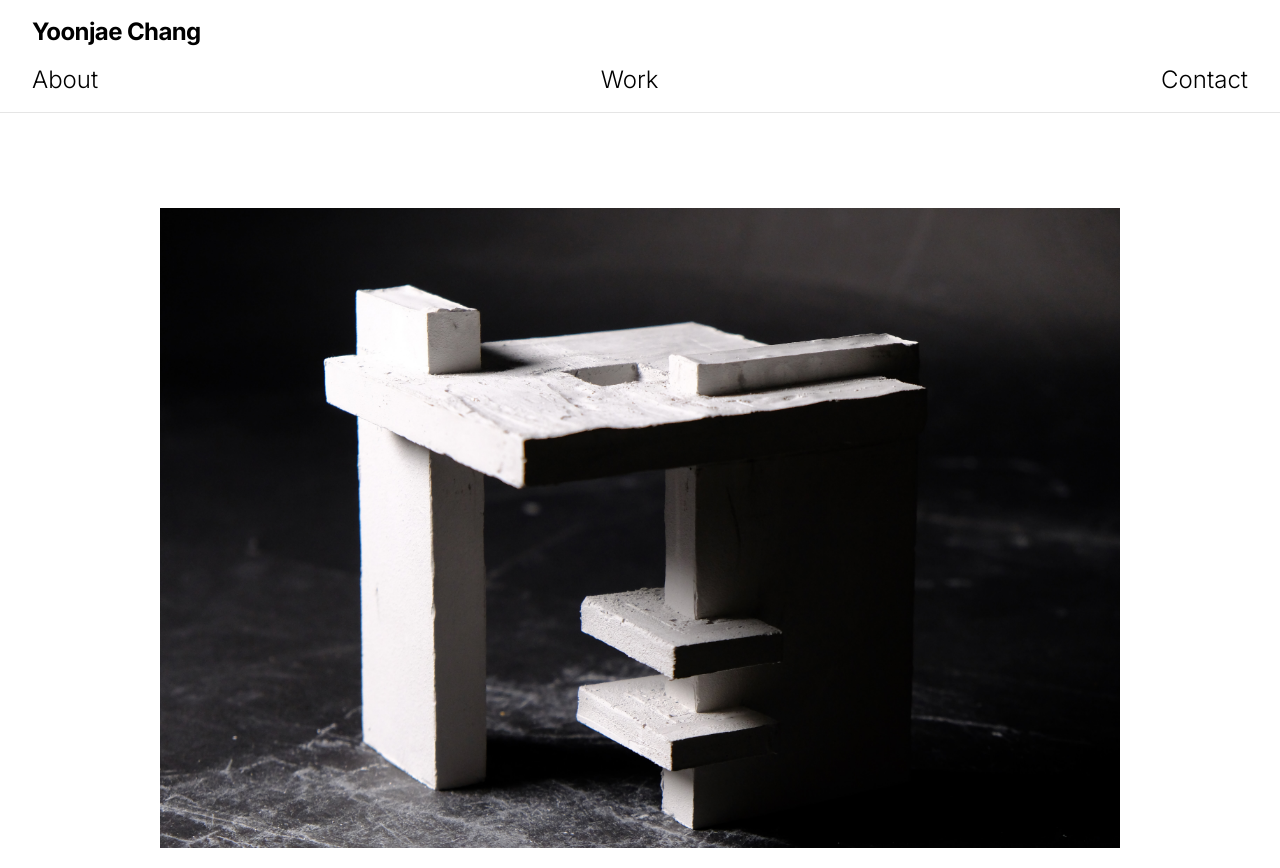
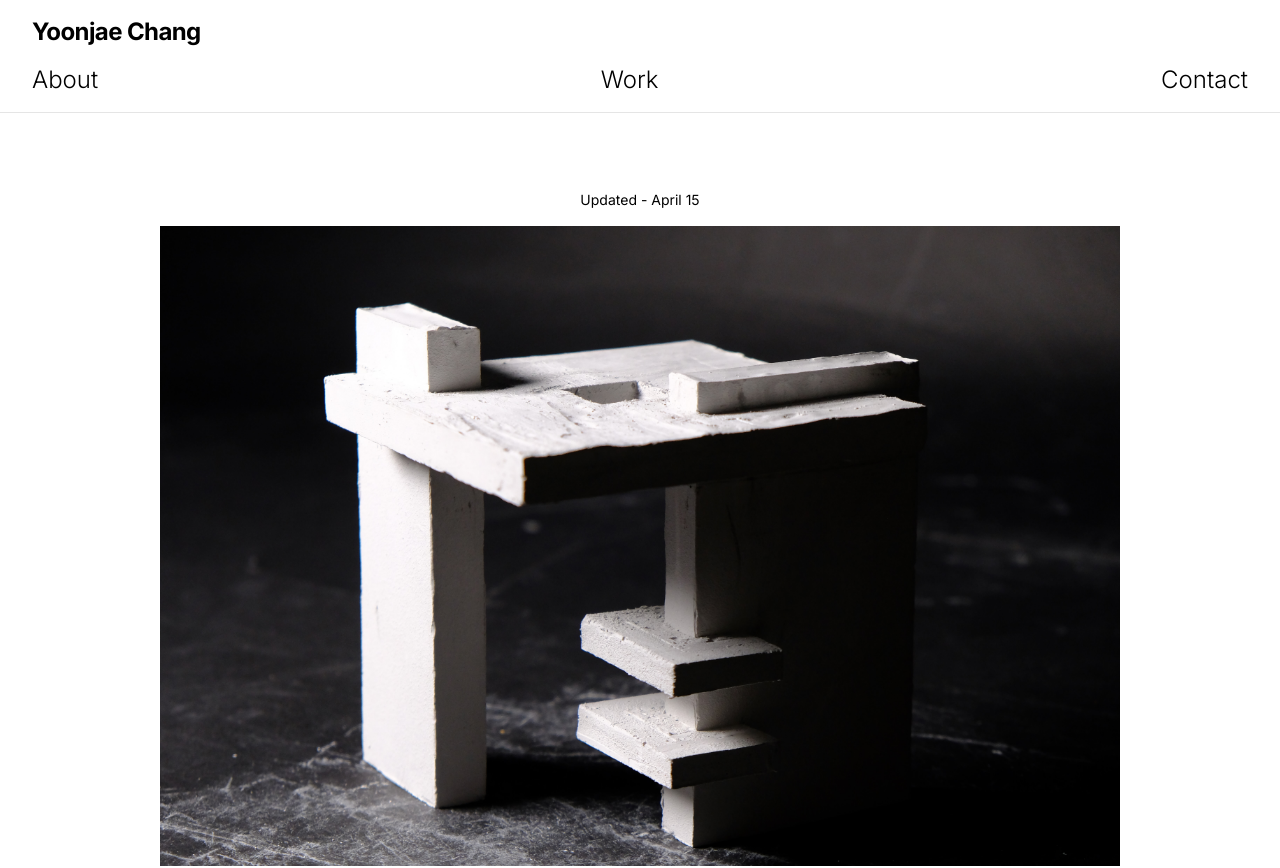
Before and after one commit to yoonj24/personal-website, a Next.js app: page / in a window 1280 px wide. Shown: the top 868 px of the page. Built offline with nearby package versions, Linux system fonts and the light colour scheme.

Commit message:
Add test update text to verify deployment pipeline

```diff
--- a/app/page.tsx
+++ b/app/page.tsx
@@ -4,7 +4,8 @@ import Image from 'next/image'
 export default function Home() {
   return (
     <main className="relative w-full">
-      <div className="h-screen flex items-center justify-center px-4">
+      <div className="h-screen flex flex-col items-center justify-center px-4">
+        <p className="text-sm mb-4">Updated - April 15</p>
         <Image
           src="/images/mainpage.jpeg"
           alt="White architectural model showing a minimalist structural composition"
```
